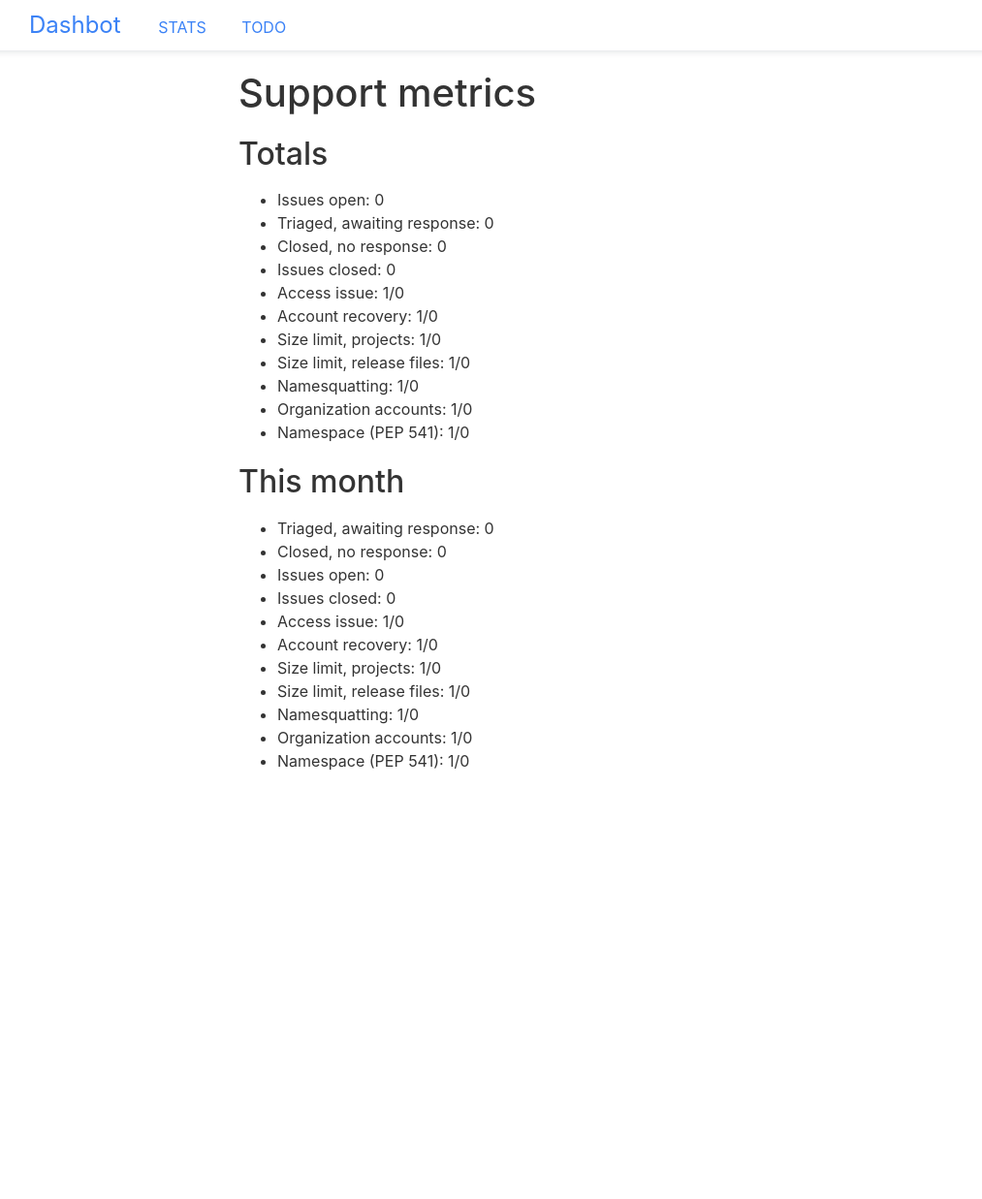
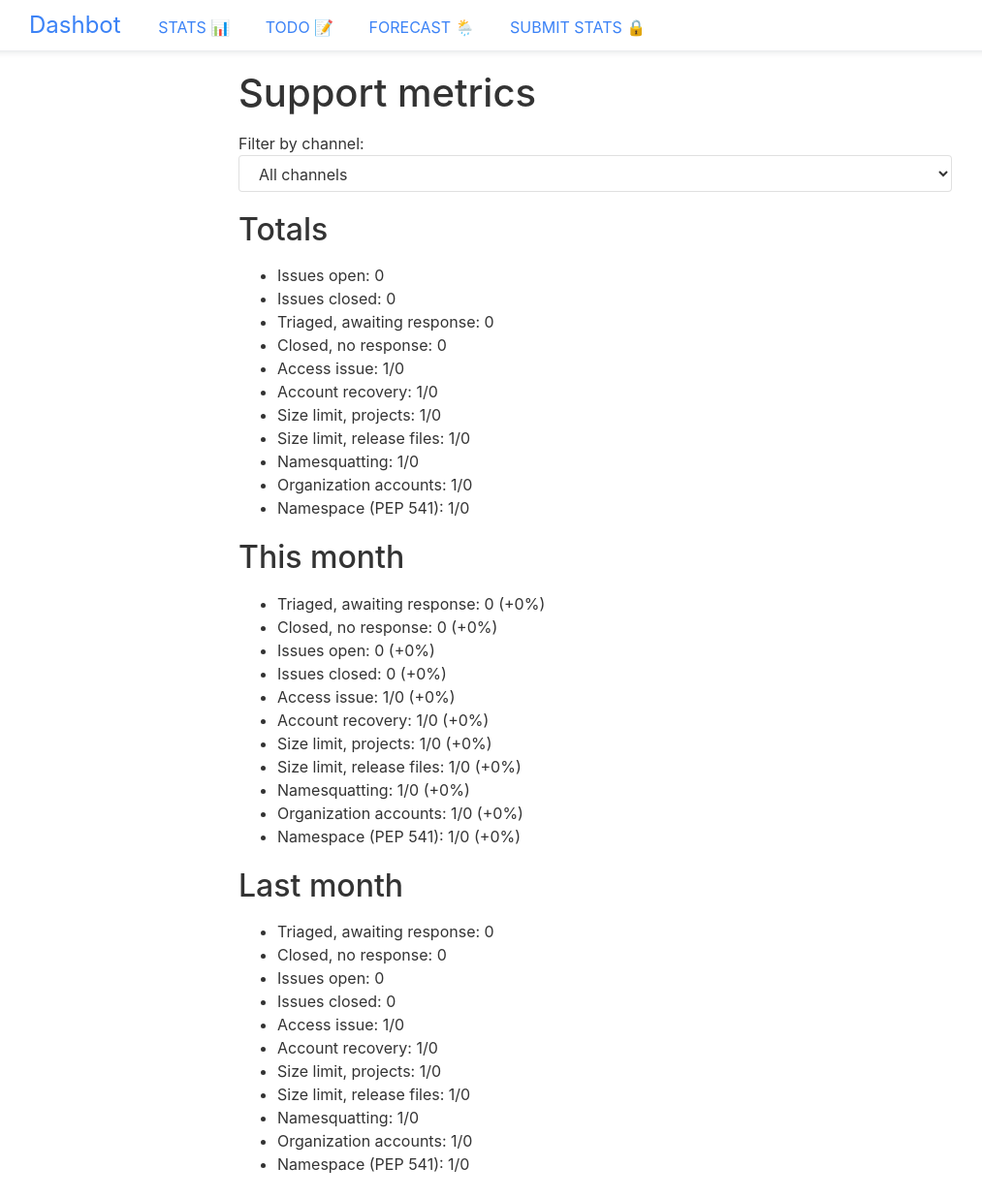
Before and after one commit to benjaoming/support-dashbot, a Django app: page / in a window 1280 px wide. Shown: the whole page at 97% size, without its empty margins (26-1039 px from the left). Before the commit the page ends 795 px from the top, so only its background shows below. Run offline with Django 5.2, Linux system fonts and the light colour scheme; tables that the repository leaves empty hold one stand-in row (values such as "Sample post").

Commit message:
More mocking: Add a Forecast maybe?

```diff
--- a/dashbot/models.py
+++ b/dashbot/models.py
@@ -1,5 +1,15 @@
 from django.db import models
 from django.utils.text import slugify
+
+
+class Channel(models.Model):
+    channel_type = models.CharField(
+        max_length=64,
+        choices=[
+            ("github", "GitHub"),
+            ("help_scout", "HelpScout"),
+        ]
+    )
 
 
 class Repository(models.Model):
--- a/dashbot/templates/base.html
+++ b/dashbot/templates/base.html
@@ -11,8 +11,10 @@
 <nav>
   <ul>
     <li><a href="https://github.com/benjaoming/support-dashbot" class=brand>Dashbot </a></li>
-    <li class=mehactive><a href="/">STATS </a></li>
-    <li><a href="/todo/">TODO </a></li>
+    <li class=mehactive><a href="/">STATS 📊</a></li>
+    <li><a href="/todo/">TODO 📝</a></li>
+    <li><a href="/forecast/">FORECAST 🌦️</a></li>
+    <li><a href="">SUBMIT STATS 🔒</a></li>
   </ul>
 </nav>
 <main>
--- a/dashbot/templates/dashbot/index.html
+++ b/dashbot/templates/dashbot/index.html
@@ -3,13 +3,23 @@
 {% block main %}
 <h1>Support metrics</h1>
 
+Filter by channel:
+<form>
+<select>
+  <option>All channels</option>
+  <option>GitHub</option>
+  <option>Help Scout</option>
+  <option>Other</option>
+</select>
+</form>
+
 <h2>Totals</h2>
 
 <ul>
   <li>Issues open: {{ issues_open.count }}</li>
+  <li>Issues closed: 0</li>
   <li>Triaged, awaiting response: {{ issues_open.count }}</li>
   <li>Closed, no response: 0</li>
-  <li>Issues closed: 0</li>
   <li>Access issue: 1/0</li>
   <li>Account recovery: 1/0</li>
   <li>Size limit, projects: 1/0</li>
@@ -20,6 +30,22 @@
 </ul>
 
 <h2>This month</h2>
+
+<ul>
+  <li>Triaged, awaiting response: {{ issues_open.count }} (+0%)</li>
+  <li>Closed, no response: 0 (+0%)</li>
+  <li>Issues open: {{ issues_open.count }} (+0%)</li>
+  <li>Issues closed: 0 (+0%)</li>
+  <li>Access issue: 1/0 (+0%)</li>
+  <li>Account recovery: 1/0 (+0%)</li>
+  <li>Size limit, projects: 1/0 (+0%)</li>
+  <li>Size limit, release files: 1/0 (+0%)</li>
+  <li>Namesquatting: 1/0 (+0%)</li>
+  <li>Organization accounts: 1/0 (+0%)</li>
+  <li>Namespace (PEP 541): 1/0 (+0%)</li>
+</ul>
+
+<h2>Last month</h2>
 
 <ul>
   <li>Triaged, awaiting response: {{ issues_open.count }}</li>
@@ -34,5 +60,4 @@
   <li>Organization accounts: 1/0</li>
   <li>Namespace (PEP 541): 1/0</li>
 </ul>
-
 {% endblock %}
```
